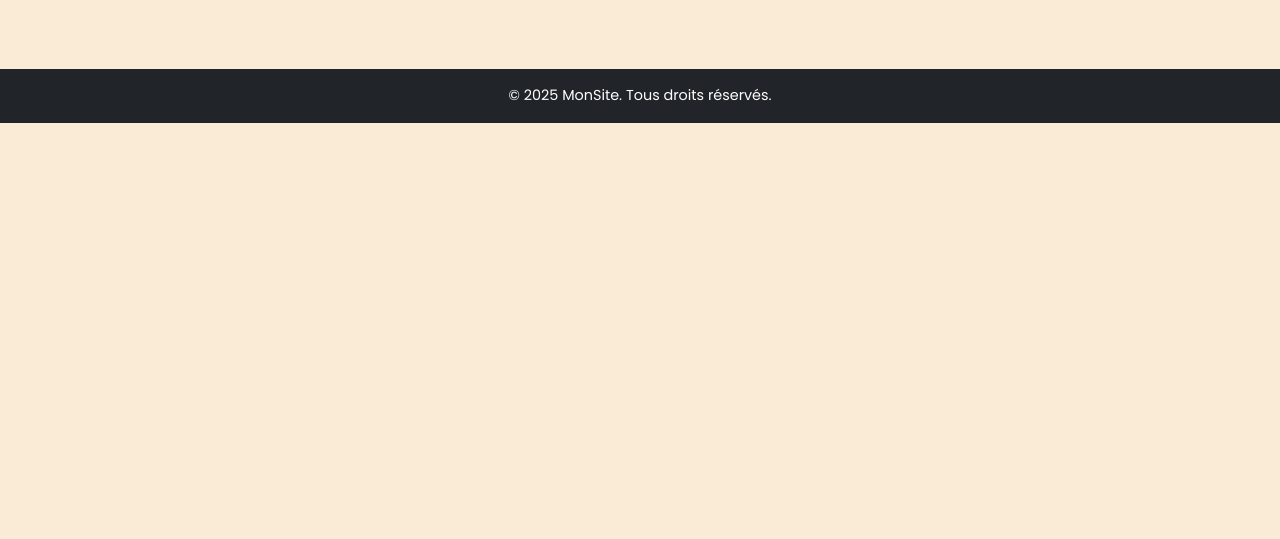
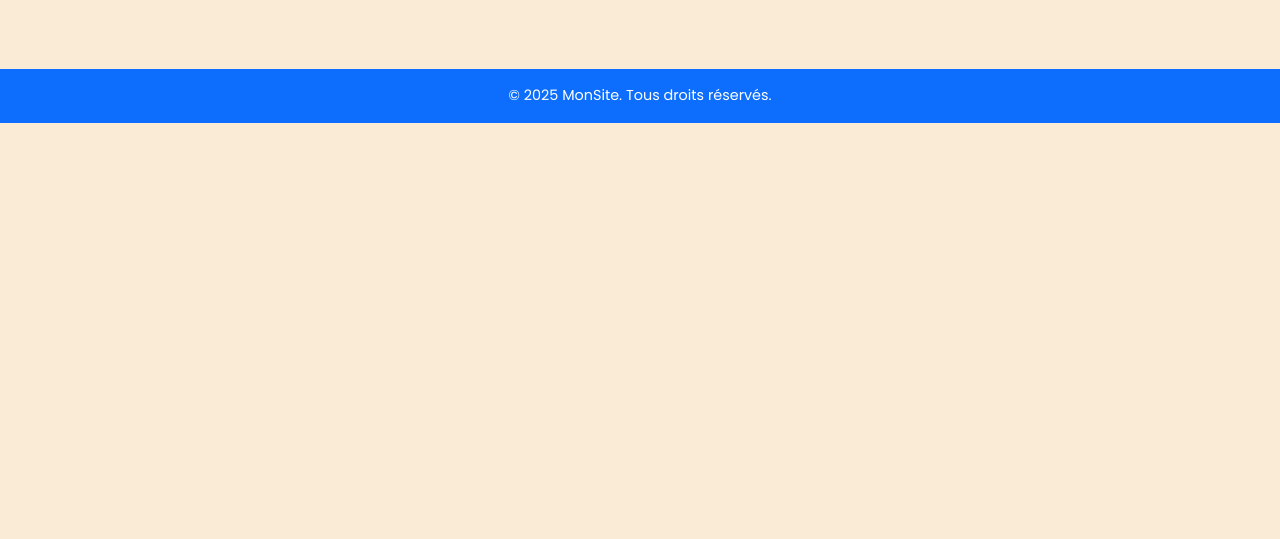
Before and after one commit to Ablaye2025/pastef, a plain HTML site: page actualites.html in a window 1280 px wide. Shown: the part 261-800 px from the top of the page. Drawn offline with nearby package versions, Linux system fonts and the light colour scheme.

Commit message:
Update actualites.html

```diff
--- a/actualites.html
+++ b/actualites.html
@@ -101,7 +101,8 @@
 </section>
 
 <!-- Footer -->
-<footer class="text-center text-white bg-dark py-3">
+<footer class="text-center text-white bg-primary py-3">
+
   <div class="container">&copy; 2025 MonSite. Tous droits réservés.</div>
 </footer>
 
```
